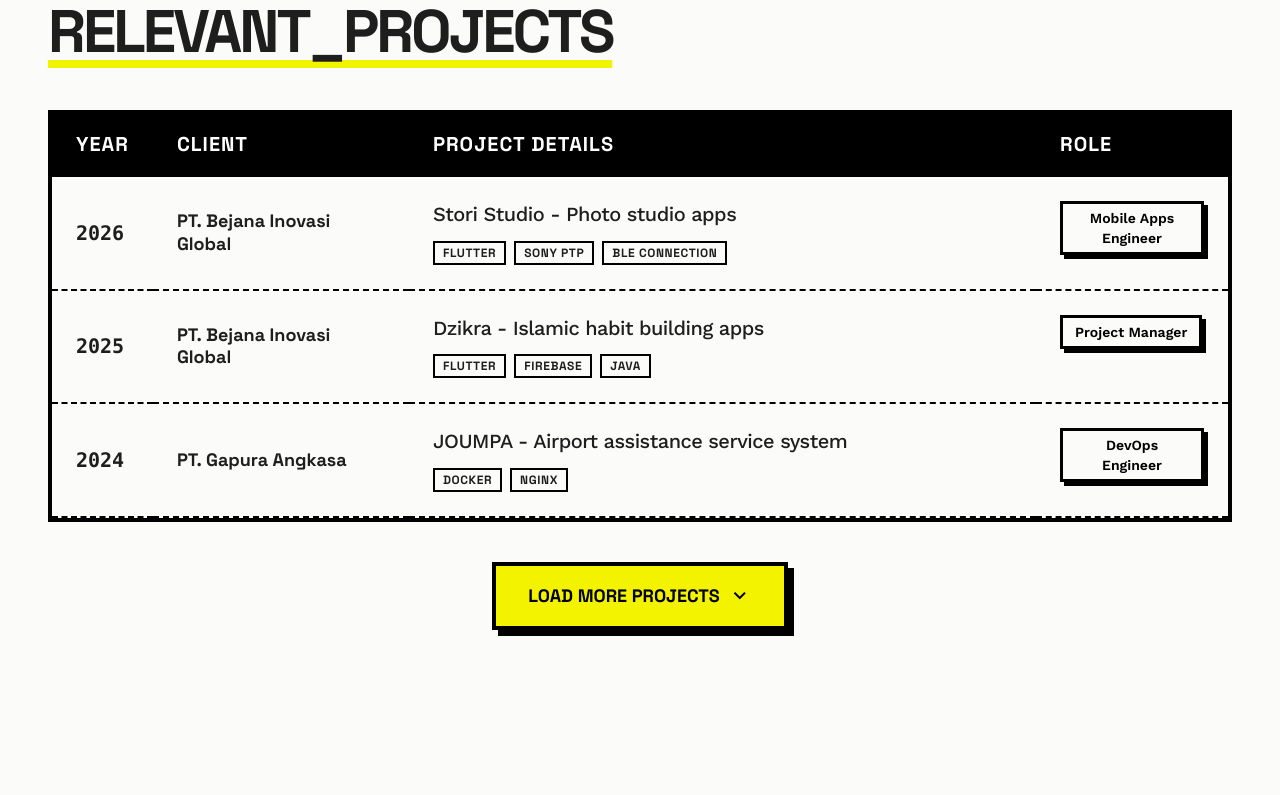
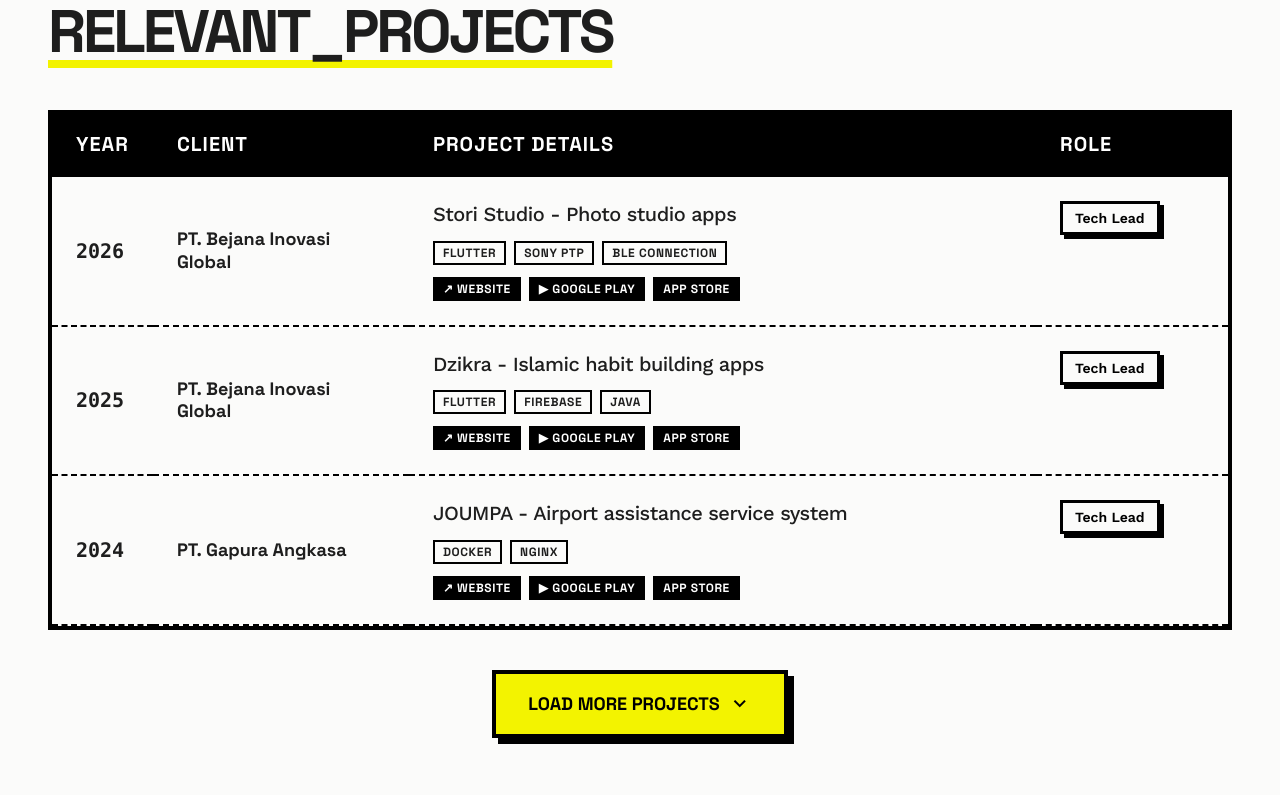
Before and after one commit to rizkywahyus/rizkywahyus.github.io, a React (Vite) app: page / in a window 1280 px wide. Shown: the part 1514-2309 px from the top of the page. Built offline with nearby package versions, Linux system fonts and the light colour scheme.

Commit message:
imp(data): update accessible portfolio

```diff
--- a/src/components/InternalProjects.jsx
+++ b/src/components/InternalProjects.jsx
@@ -119,6 +119,43 @@
                         ))}
                       </div>
                     )}
+                    {(proj.storeLinks || proj.websiteUrl) && (
+                      <div className="flex gap-2 flex-wrap">
+                        {proj.websiteUrl && (
+                          <a
+                            href={proj.websiteUrl}
+                            target="_blank"
+                            rel="noopener noreferrer"
+                            className="font-label text-xs font-bold border-2 border-black dark:border-white group-hover:border-black px-2 py-0.5 uppercase tracking-wider bg-black text-white dark:bg-white dark:text-black hover:opacity-80 transition-opacity"
+                            onClick={e => e.stopPropagation()}
+                          >
+                            ↗ Website
+                          </a>
+                        )}
+                        {proj.storeLinks && (
+                          <>
+                            <a
+                              href={proj.storeLinks.android}
+                              target="_blank"
+                              rel="noopener noreferrer"
+                              className="font-label text-xs font-bold border-2 border-black dark:border-white group-hover:border-black px-2 py-0.5 uppercase tracking-wider bg-black text-white dark:bg-white dark:text-black hover:opacity-80 transition-opacity"
+                              onClick={e => e.stopPropagation()}
+                            >
+                              ▶ Google Play
+                            </a>
+                            <a
+                              href={proj.storeLinks.ios}
+                              target="_blank"
+                              rel="noopener noreferrer"
+                              className="font-label text-xs font-bold border-2 border-black dark:border-white group-hover:border-black px-2 py-0.5 uppercase tracking-wider bg-black text-white dark:bg-white dark:text-black hover:opacity-80 transition-opacity"
+                              onClick={e => e.stopPropagation()}
+                            >
+                               App Store
+                            </a>
+                          </>
+                        )}
+                      </div>
+                    )}
                   </div>
                 </td>
                 <td className="py-6 px-6 font-body font-bold align-top w-48">
--- a/src/constants/data.jsx
+++ b/src/constants/data.jsx
@@ -29,8 +29,8 @@
 export const TECH_STACK = [
   { name: "Flutter", icon: "devices", iconFill: true, colorClass: "bg-[#02569B] text-white" },
   { name: "React", icon: "code", iconFill: true, colorClass: "bg-[#61DAFB] text-black" },
-  { name: "Node.js", icon: "terminal", iconFill: true, colorClass: "bg-[#339933] text-white" },
-  { name: "GCP & Firebase", icon: "cloud", iconFill: true, colorClass: "bg-[#FFCA28] text-black" },
+  { name: "Node.js", icon: "terminal", iconFill: true, colorClass: "bg-[#FFCA28] text-black" },
+  { name: "GCP & Firebase", icon: "cloud", iconFill: true, colorClass: "bg-[#FF9100] text-black" },
   { name: "IoT & BLE", icon: "bluetooth", iconFill: true, colorClass: "bg-[#0082FC] text-white" },
   { name: "Payment Gateway", icon: "payments", iconFill: true, colorClass: "bg-[#00C853] text-black" },
   { name: "SQL & NoSQL", icon: "database", iconFill: true, colorClass: "bg-[#336791] text-white" },
@@ -109,35 +109,54 @@
     client: "PT. Bejana Inovasi Global",
     project: "Stori Studio - Photo studio apps",
     tech: ["Flutter", "Sony PTP", "BLE Connection"],
-    role: "Mobile Apps Engineer"
+    role: "Tech Lead",
+    storeLinks: {
+      android: "https://play.google.com/store/apps/details?id=id.stori.studio.customer&hl=id",
+      ios: "https://apps.apple.com/id/app/stori-studio-gas-shoot/id6759705626",
+    },
+    websiteUrl: "https://storistudio.id",
   },
   {
     year: "2025",
     client: "PT. Bejana Inovasi Global",
     project: "Dzikra - Islamic habit building apps",
     tech: ["Flutter", "Firebase", "Java"],
-    role: "Project Manager"
+    role: "Tech Lead",
+    storeLinks: {
+      android: "https://play.google.com/store/apps/details?id=id.bigio.dzikra&hl=id",
+      ios: "https://apps.apple.com/id/app/dzikra-quran-dzikir-habit/id1578710750",
+    },
+    websiteUrl: "https://dzikra.app",
   },
   {
     year: "2024",
     client: "PT. Gapura Angkasa",
     project: "JOUMPA - Airport assistance service system",
     tech: ["Docker", "Nginx"],
-    role: "DevOps Engineer"
+    role: "Tech Lead",
+    storeLinks: {
+      android: "https://play.google.com/store/apps/details?id=id.bigio.gapura.joumpa&hl=id",
+      ios: "https://apps.apple.com/id/app/joumpa-for-customer/id1600399708",
+    },
+    websiteUrl: "https://joumpa.com",
   },
   {
     year: "2023",
     client: "PT. Adaro Mining Technologies",
     project: "AWS - Adaro Water Solutions System",
     tech: ["Java", "Spring Boot"],
-    role: "Software Engineer"
+    role: "Tech Lead"
   },
   {
     year: "2023",
     client: "PT. Bejana Inovasi Global",
     project: "Hifz - Qur'an memorizing apps",
     tech: ["Flutter", "Firebase", "Java"],
-    role: "Tech Lead"
+    role: "Tech Lead",
+    storeLinks: {
+      android: "https://play.google.com/store/apps/details?id=id.bigio.dzikra.quran&hl=id",
+      ios: "https://apps.apple.com/id/app/hifz-hafalan-quran-modern/id6477821048",
+    },
   },
   {
     year: "2022",
@@ -158,7 +177,12 @@
     client: "PT. Bejana Inovasi Global",
     project: "Dzikra - Islamic habit building apps",
     tech: ["Flutter", "Firebase", "Java"],
-    role: "Mobile Apps Engineer"
+    role: "Mobile Apps Engineer",
+    storeLinks: {
+      android: "https://play.google.com/store/apps/details?id=id.bigio.dzikra&hl=id",
+      ios: "https://apps.apple.com/id/app/dzikra-quran-dzikir-habit/id1578710750",
+    },
+    websiteUrl: "https://dzikra.app",
   },
   {
     year: "2021",
```
Also changed, not shown: 1 other file (tests, documents, lock files or other folders).
